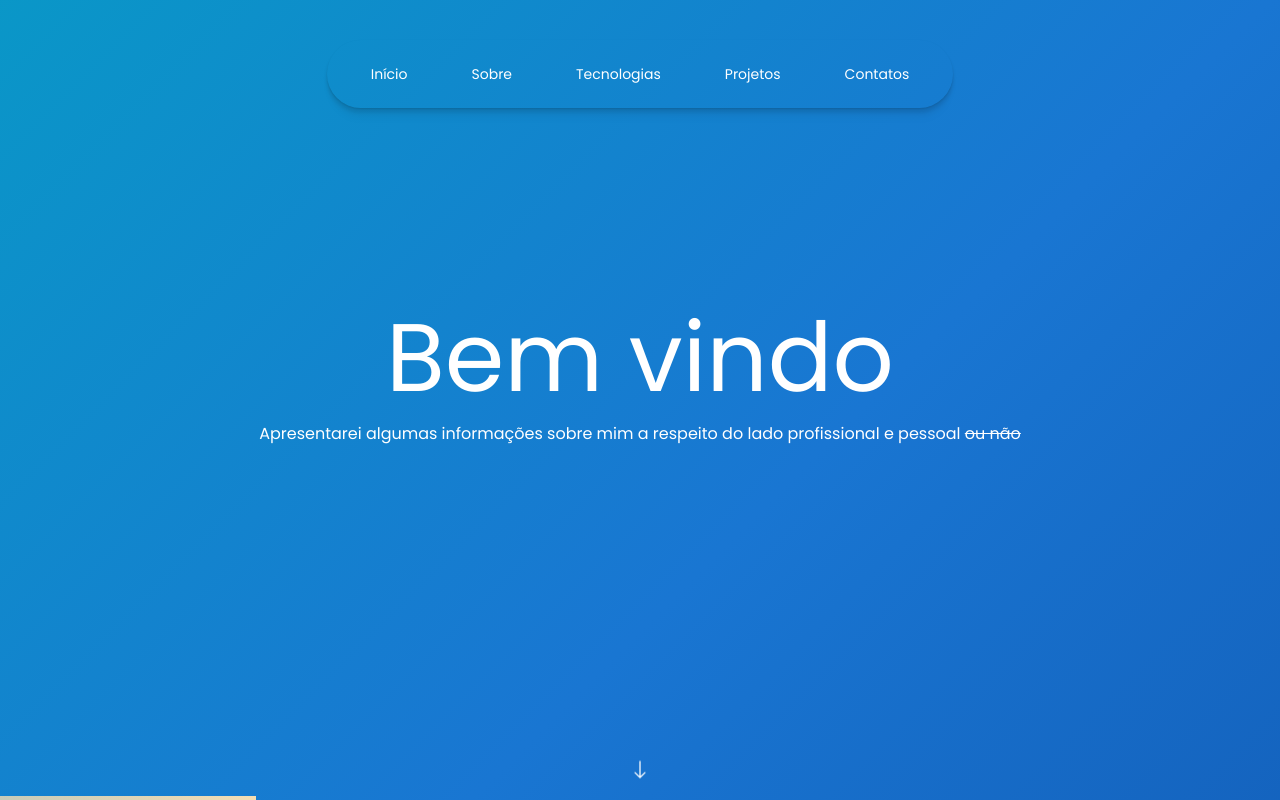
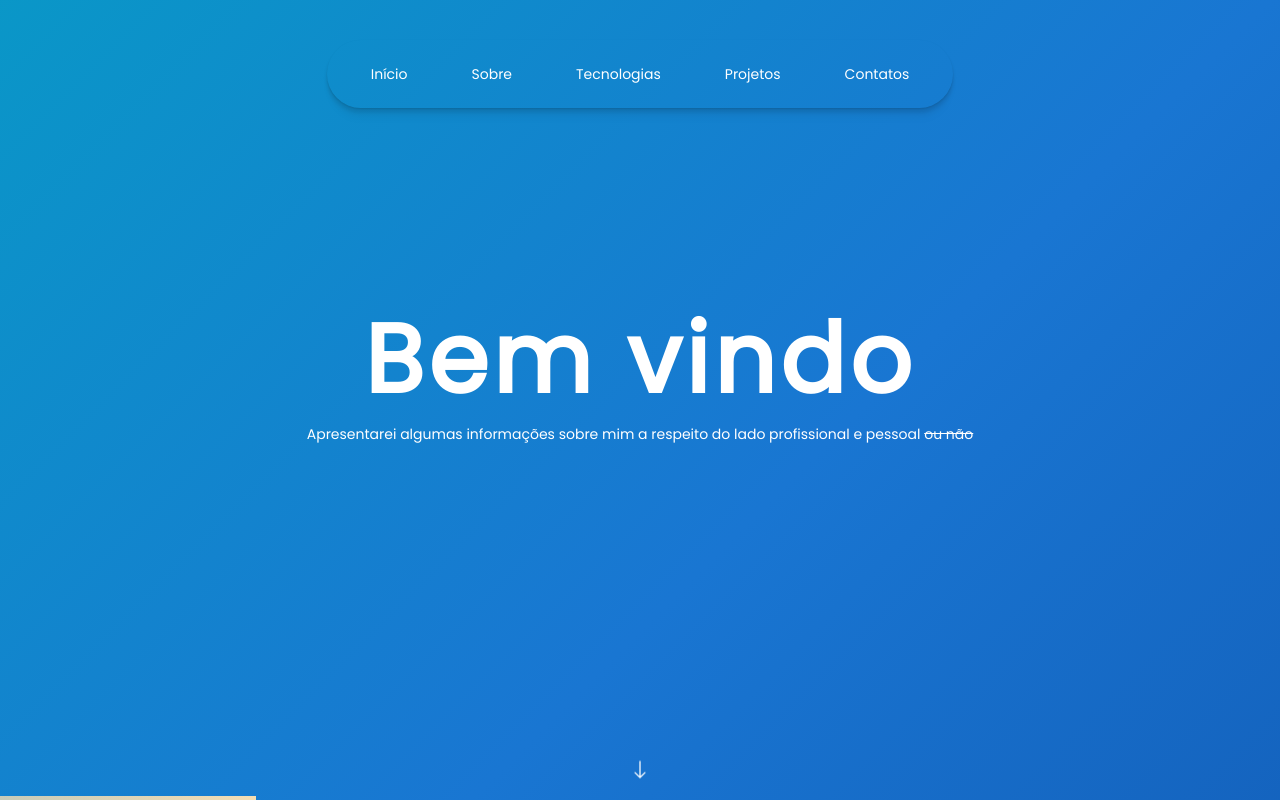
Before and after one commit to AdlerCastro/Website-Pessoal, a Next.js app: page / in a window 1280 px wide. Shown: the top 800 px of the page. Built offline with nearby package versions, Linux system fonts and the light colour scheme.

Commit message:
:recycle: refactor: Utilizando componente typograph

```diff
--- a/src/components/templates/Hero/index.tsx
+++ b/src/components/templates/Hero/index.tsx
@@ -1,6 +1,7 @@
 'use client';
 
 import Link from '@/components/atoms/link';
+import { Typograph } from '@/components/atoms/typograph';
 import { SECTIONS } from '@/enums/sections.enum';
 import { cn } from '@/lib/utils';
 import { AnimatedElementsTypes, HandleObserver } from '@/utils/scrollAnims';
@@ -36,13 +37,13 @@ export default function Hero() {
             : '-translate-y-10 opacity-0',
         )}
       >
-        <h1 className='text-5xl md:text-6xl lg:text-7xl xl:text-8xl'>
+        <Typograph.TitleHero className='text-5xl md:text-6xl lg:text-7xl xl:text-8xl'>
           Bem vindo
-        </h1>
-        <p className='px-4 text-center text-base md:px-8'>
+        </Typograph.TitleHero>
+        <Typograph.Paragraph className='border-none bg-transparent p-0'>
           Apresentarei algumas informações sobre mim a respeito do lado
           profissional e pessoal <del>ou não</del>
-        </p>
+        </Typograph.Paragraph>
       </div>
       <Link href={`#${SECTIONS.About}`} className='p-2'>
         <BsArrowDown size={20} className='mb-1 animate-bounce' />
```
